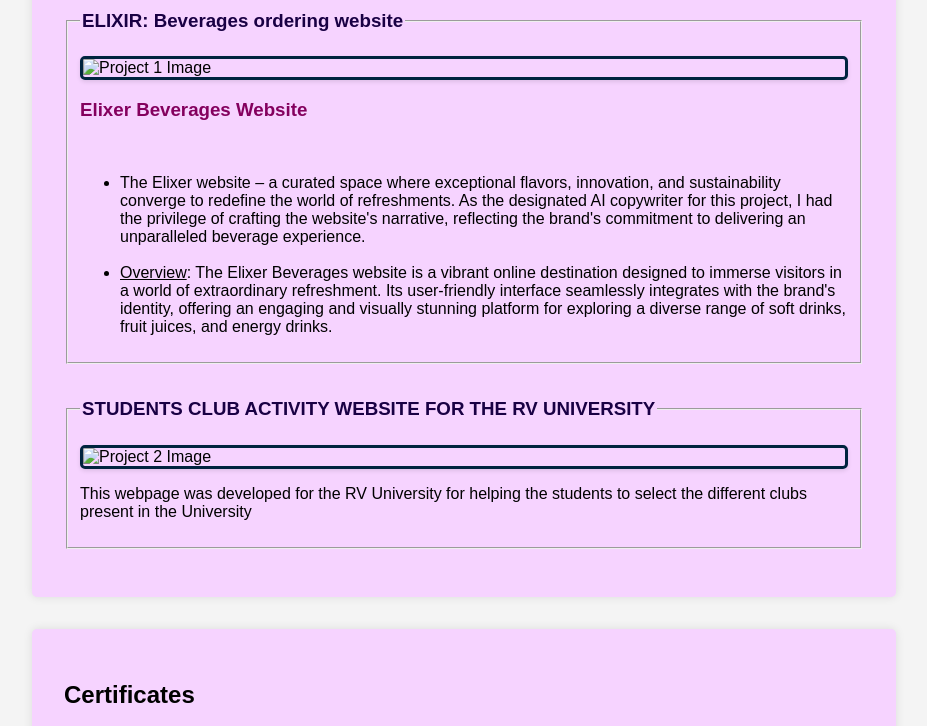
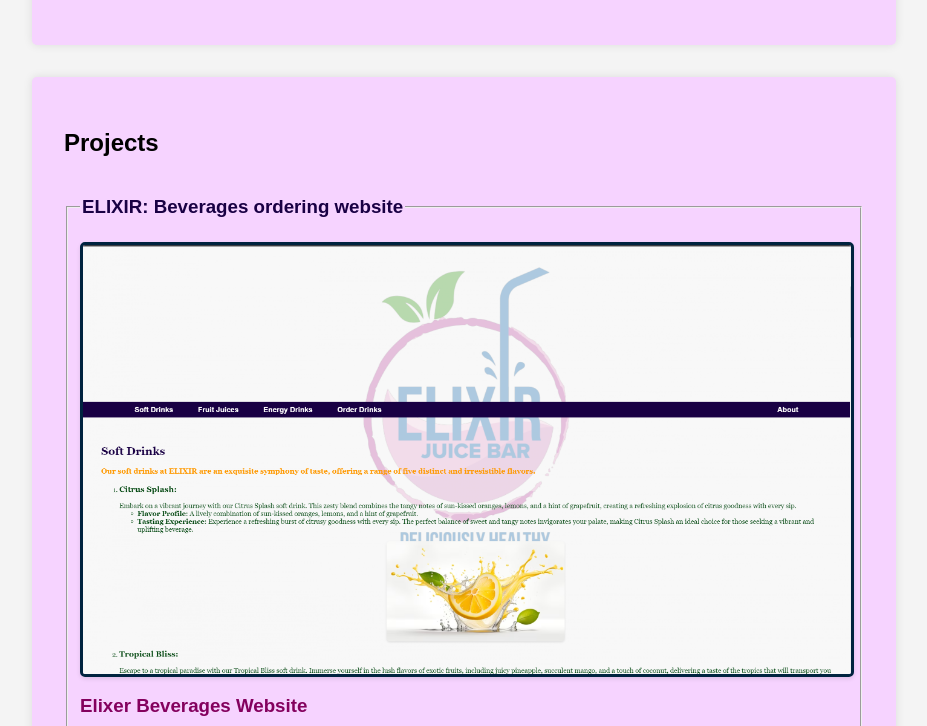
Before and after one commit to SKYLITE-1605/PORTFOLIO, a plain HTML site: page index.html in a window 1280 px wide. Shown: the part 1812-2538 px from the top of the page, without its empty margins (176-1103 px from the left). Drawn offline with Linux system fonts and the light colour scheme.

Commit message:
Update index.html

```diff
--- a/index.html
+++ b/index.html
@@ -191,7 +191,7 @@
         <h2>Personal Information</h2>
 
     <ul id="personal-info-details">
-<img id="profile-picture" src="1678721443251 (1).jpg"  alt="Profile picture">
+<img id="profile-picture" src="https://github.com/SKYLITE-1605/PORTFOLIO/blob/main/Screenshot%202024-01-06%20102910.png"  alt="Profile picture">
       <br>
       <h3>
         NAME:&nbsp; VASISHTA MANJUNATH<br>
@@ -276,7 +276,7 @@
         <div class="project">
             <fieldset>
                 <legend style="color:brown"><h3 style="color: rgb(25, 0, 68);">ELIXIR: Beverages ordering website</h3></legend>
-            <img class="img" src="Screenshot 2024-01-05 200458.png" alt="Project 1 Image">
+            <img class="img" src="https://github.com/SKYLITE-1605/PORTFOLIO/blob/main/ELIXIR.png" alt="Project 1 Image">
             <p class="eli"><b id="eli"><h3>Elixer Beverages Website</h3></b>
                 <br><ul>
                <li>The Elixer website –
@@ -294,7 +294,7 @@
         <div class="project">
             <fieldset>
                 <legend style="color:brown"><h3 style="color: rgb(25, 0, 68);">STUDENTS CLUB ACTIVITY WEBSITE FOR THE RV UNIVERSITY</h3></legend>
-            <img class="img" src="Screenshot 2024-01-05 200634.png" alt="Project 2 Image">
+            <img class="img" src="https://github.com/SKYLITE-1605/PORTFOLIO/blob/main/RVU.png" alt="Project 2 Image">
             <p>This webpage was developed for the RV University for helping the students to select the different clubs present in the University</p>
         </div>
     </section>
```
